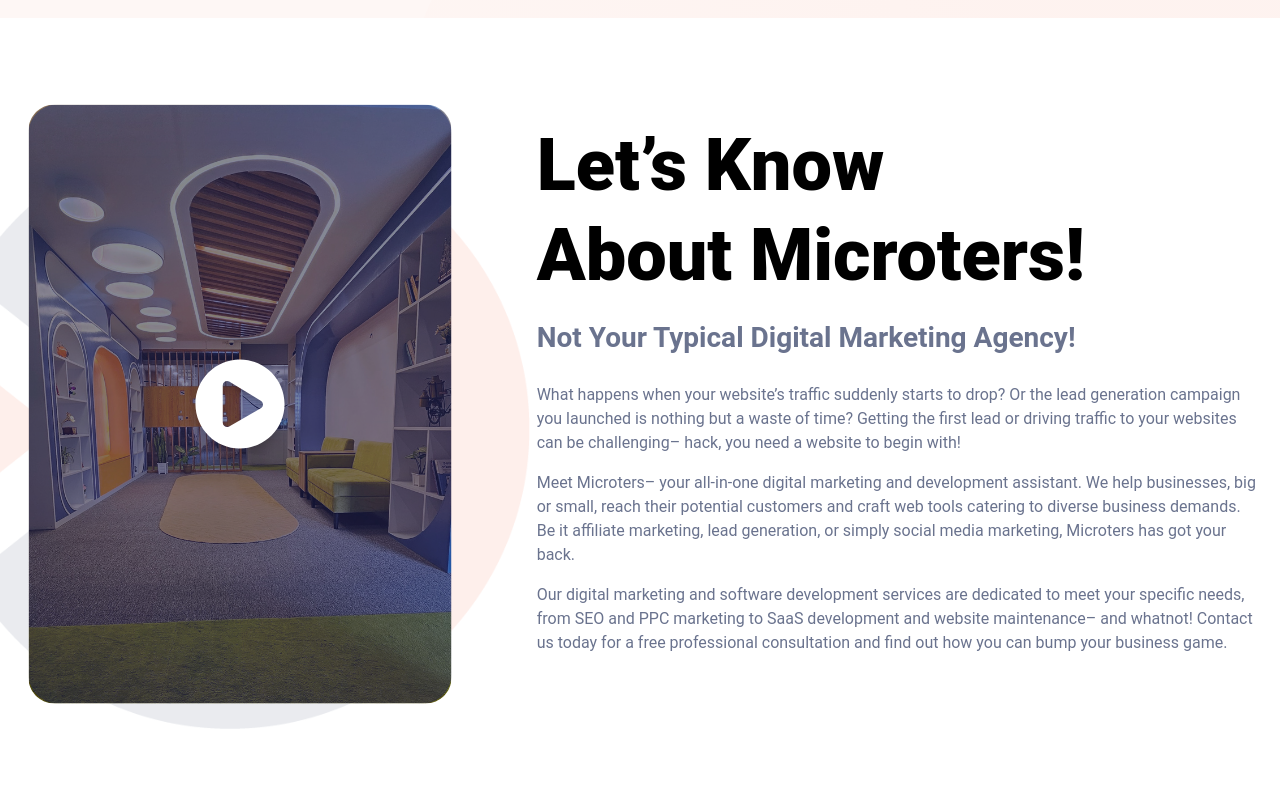
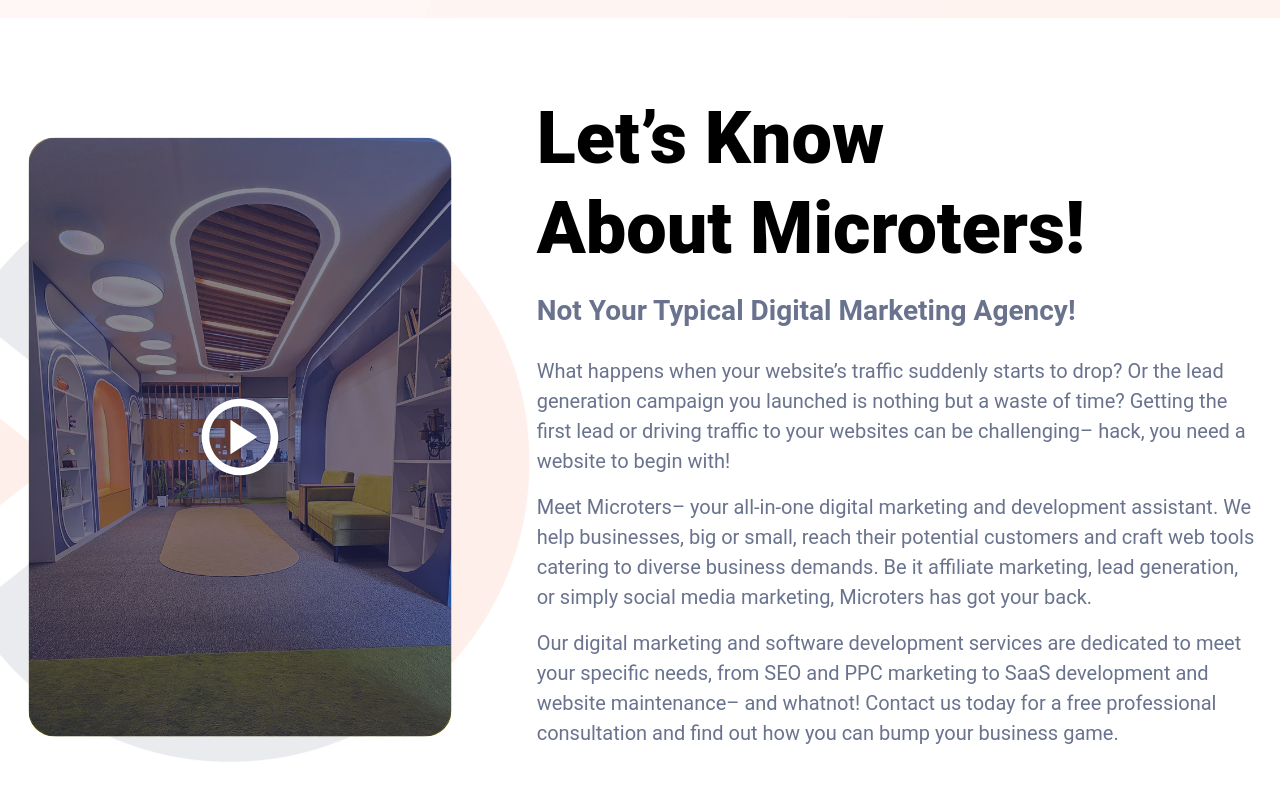
Before and after one commit to microters/microters, a Next.js app: page / in a window 1280 px wide. Shown: the part 1032-1832 px from the top of the page. Built offline with nearby package versions, Linux system fonts and the light colour scheme.

Commit message:
`Updated AboutSection component and globals.css to fix layout and typography issues`

```diff
--- a/src/app/components/home/About.jsx
+++ b/src/app/components/home/About.jsx
@@ -2,7 +2,7 @@
 
 import React, { useState } from "react";
 import Image from "next/image";
-import { FaPlayCircle } from "react-icons/fa";
+import { MdOutlinePlayCircle } from "react-icons/md";
 import VideoModal from "../common/VideoModal";
 import THUMBNAIL_URL from "@assets/images/microters-company.png";
 import BACKGROUND_SHAPE_URL from "@assets/images/Background-shape.png";
@@ -16,13 +16,13 @@ const AboutSection = () => {
 
     return (
         <>
-            <section className="px-5 py-[76px]">
+            <section className="px-5 py-16 md:py-[76px]">
                 <div className="container">
                     {/* Columns Layout */}
                     <div className="flex flex-col lg:flex-row items-center justify-between gap-10">
                         {/* Left Column: Video Thumbnail */}
                         <div className="w-full max-w-[440px] relative mx-auto lg:mx-0">
-                        <div className="absolute -z-10 bg-no-repeat bg-cover opacity-10 w-[600px] h-[600px] left-[-90px] top-[35px] -rotate-90" style={{backgroundImage: `url(${BACKGROUND_SHAPE_URL.src})`}}></div>
+                        <div className="absolute -z-10 bg-no-repeat bg-cover opacity-10 w-[600px] h-[600px] left-[-90px] top-[35px] -rotate-90 hidden lg:block" style={{backgroundImage: `url(${BACKGROUND_SHAPE_URL.src})`}}></div>
                             {/* Video Cover Wrapper */}
                             <div
                                 className="relative cursor-pointer group rounded-[20px] overflow-hidden h-[620px] min-w-full max-w-full z-10"
@@ -51,9 +51,9 @@ const AboutSection = () => {
                                         onClick={(e) => e.preventDefault()}
                                         aria-label="Play video about Microters"
                                     >
-                                        <FaPlayCircle
+                                        <MdOutlinePlayCircle
                                             size={playIconSize}
-                                            className="transition duration-300 drop-shadow-lg fill-white group-hover:drop-shadow-xl group-hover:scale-110"
+                                            className="transition duration-300 drop-shadow-lg fill-white group-hover:drop-shadow-xl group-hover:scale-110 group-hover:fill-(--color-primary)"
                                         />
                                     </Link>
                                 </div>
@@ -66,16 +66,16 @@ const AboutSection = () => {
                                 Let’s Know<br/>
                                 <strong>About Microters!</strong>
                             </h2>
-                            <p className="text-[28px] font-semibold mb-6 leading-normal text-(--color-text-paragraph)">
+                            <p className="text-[28px] font-bold mb-6 leading-normal text-(--color-text-paragraph)">
                                 Not Your Typical Digital Marketing Agency!
                             </p>
-                            <p className="mb-4 text-(--color-text-paragraph)">
+                            <p className="mb-4 app-paragraph">
                                 What happens when your website’s traffic suddenly starts to drop? Or the lead generation campaign you launched is nothing but a waste of time? Getting the first lead or driving traffic to your websites can be challenging– hack, you need a website to begin with!
                             </p>
-                            <p className="mb-4 text-(--color-text-paragraph)">
+                            <p className="mb-4 app-paragraph">
                                 Meet Microters– your all-in-one digital marketing and development assistant. We help businesses, big or small, reach their potential customers and craft web tools catering to diverse business demands. Be it affiliate marketing, lead generation, or simply social media marketing, Microters has got your back.
                             </p>
-                            <p className="mb-8 text-(--color-text-paragraph)">
+                            <p className="mb-8 app-paragraph">
                                 Our digital marketing and software development services are dedicated to meet your specific needs, from SEO and PPC marketing to SaaS development and website maintenance– and whatnot! Contact us today for a free professional consultation and find out how you can bump your business game.
                             </p>
                         </div>
--- a/src/app/globals.css
+++ b/src/app/globals.css
@@ -29,6 +29,11 @@ body {
 .container {
   @apply mx-auto max-w-[1400px];
 }
+.app-paragraph {
+    font-size: 20px;
+    color: var(--color-text-paragraph);
+    line-height: 1.5;
+}
 .btn-primary-custom {
   background-color: var(--color-primary) !important;
   transition: background-color 300ms ease;
```
